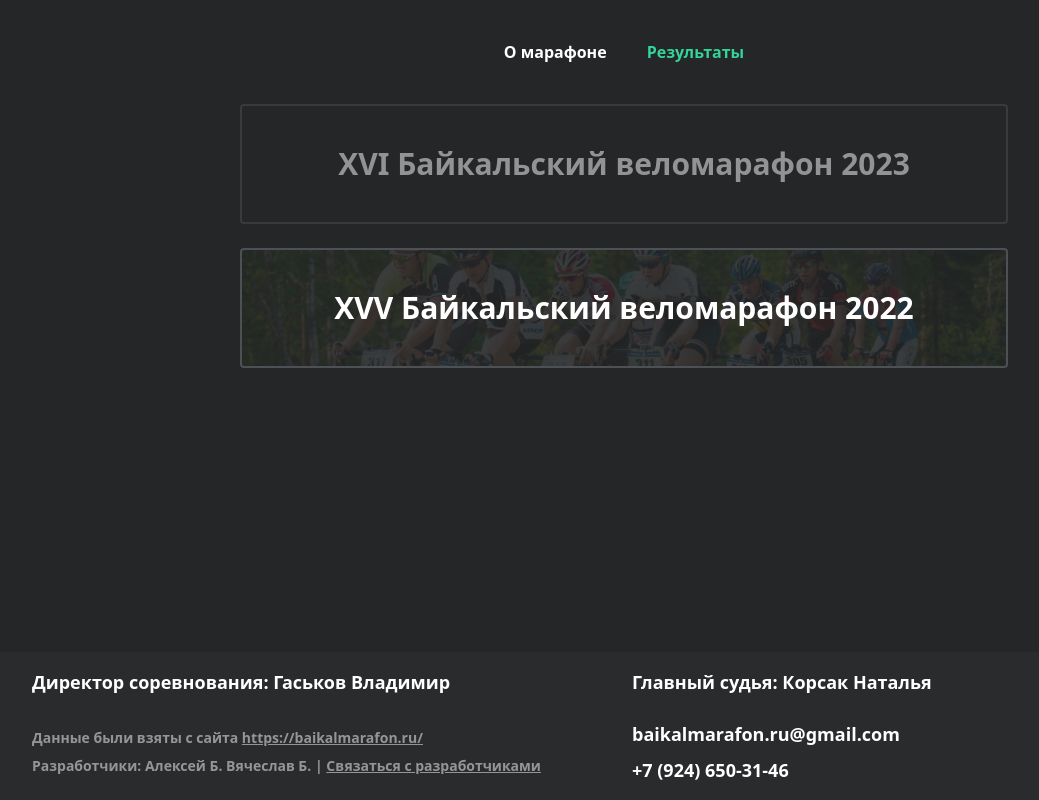
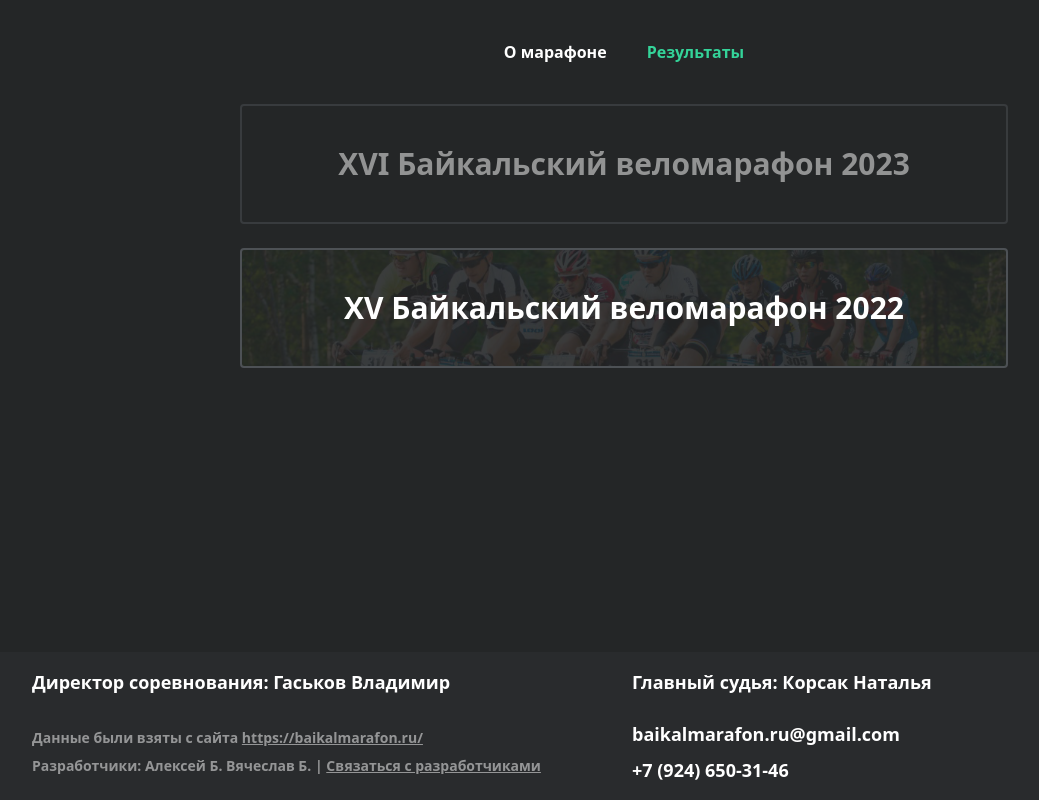
Before and after one commit to Beleks/velo-buryatia, a Vue app: page /results in a window 1280 px wide. Shown: the whole page, without its empty margins (16-1055 px from the left). Built offline with nearby package versions, Linux system fonts and the light colour scheme; what vue3-rich-accordion would draw is missing.

Commit message:
Fix BM title

```diff
--- a/src/pages/Results.vue
+++ b/src/pages/Results.vue
@@ -18,18 +18,10 @@ const seasons = [
   },
   {
     name: "2022",
-    title: "XVV Байкальский веломарафон 2022",
+    title: "XV Байкальский веломарафон 2022",
     disable: false,
     img: "bg_01",
   },
-  // {
-  //   name: "2021",
-  //   title: "2021 XVV",
-  // },
-  // {
-  //   name: "2020",
-  //   title: "2020 XVV",
-  // },
 ];
 
 function chooseSeason(season) {
```
